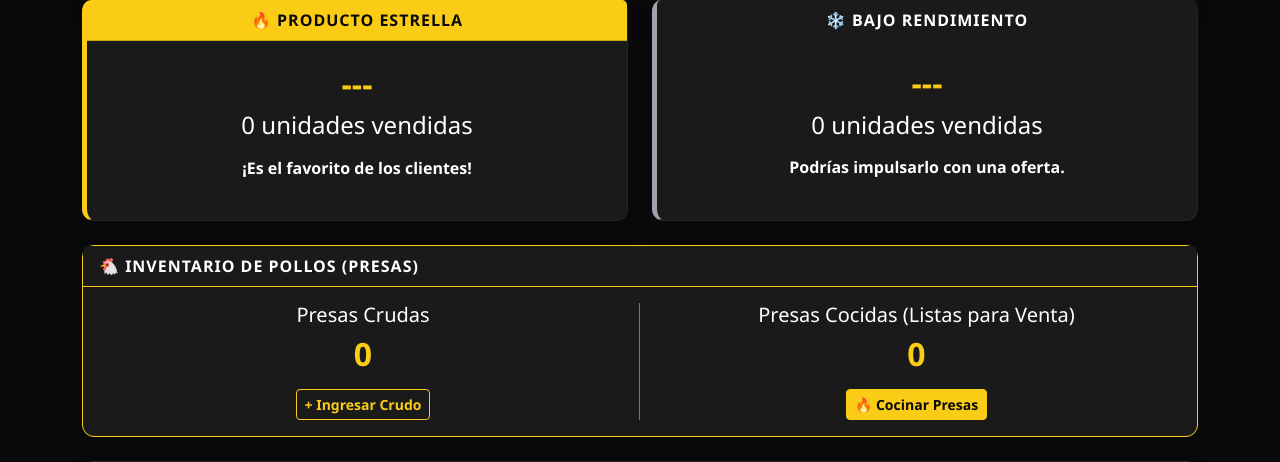
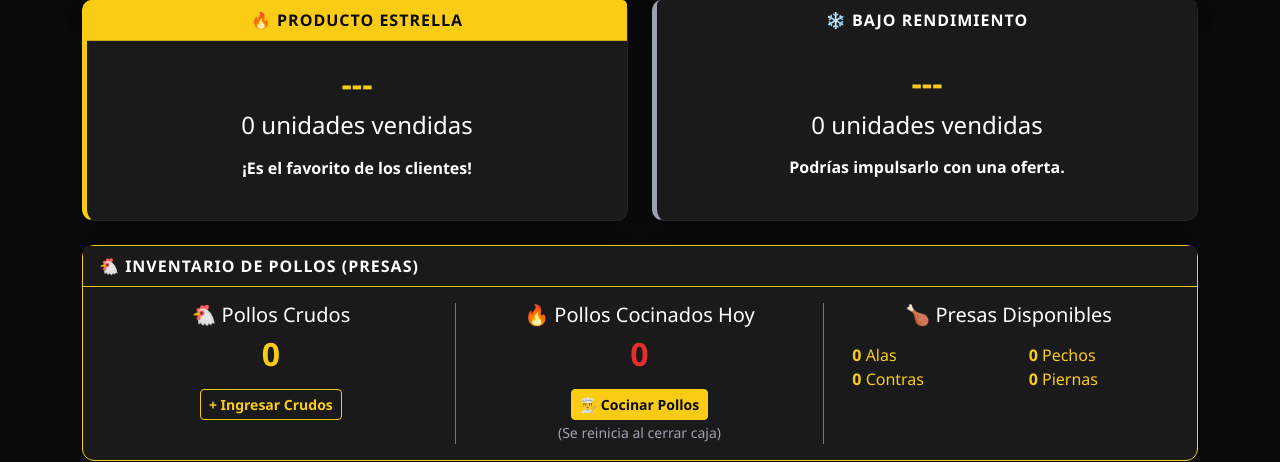
Before and after one commit to Chelo-sanguino/Pollos-Ki-King, a Flask app: page /admin in a window 1280 px wide. Shown: the part 344-806 px from the top of the page. Run offline with Flask 3, Linux system fonts and the light colour scheme; data comes from the database, SQL or seed files in the repository; data that the repository does not hold is empty; some libraries are stand-ins or nearby versions.

Commit message:
Realizamos cambio en la logica en el stock para controlar mejor y de forma automatica.

```diff
--- a/backend/routes.py
+++ b/backend/routes.py
@@ -1,5 +1,6 @@
 from flask import Blueprint, request, jsonify
 from models import db, Caja, Producto, Venta, DetalleVenta, Extra, InventarioPollo
+from inventario_logic import cocinar_pollo, descontar_presas_venta, COMPOSICION_PRODUCTOS
 from datetime import datetime, timedelta
 from sqlalchemy import func, extract
 from flask import send_file
@@ -70,9 +71,14 @@ def nueva_venta():
             continue
 
         # Descontar stock
-        if prod.usa_stock:
+        if prod.usa_stock and not getattr(prod, 'tipo_presa_pollo', None):
             prod.stock_actual -= item['cantidad']
-        if prod.presas_requeridas > 0 and inventario:
+        if getattr(prod, 'tipo_presa_pollo', None) and inventario:
+            exito, msj = descontar_presas_venta(inventario, prod.tipo_presa_pollo, item['cantidad'])
+            if not exito:
+                db.session.rollback()
+                return jsonify({"error": f"Error en producto {prod.nombre}: {msj}"}), 400
+        elif prod.presas_requeridas > 0 and inventario:
             inventario.presas_cocidas -= (item['cantidad'] * prod.presas_requeridas)
 
         precio_unitario_final = prod.precio_base
@@ -113,9 +119,47 @@ def imprimir_ticket(venta_id):
     if not venta:
         return jsonify({"error": "Venta no encontrada"}), 404
 
+    from reportlab.lib.utils import simpleSplit
     ancho = 58 * mm
-    alto_cliente = max(65, 65 + (len(venta.detalles) * 8)) * mm
-    alto_cocina = max(65, 30 + (len(venta.detalles) * 8)) * mm
+
+    def calcular_alto_exacto(venta, modo="cliente"):
+        h = 2 * mm # margen superior
+        if modo == "cliente":
+            h += 23 * mm # logo
+
+        h += 3.5 * mm # titulo
+        if modo == "cocina":
+            h += 3.5 * mm # delivery
+
+        h += 3.5 * mm # ticket
+        h += 3 * mm # fecha
+        h += 3.5 * mm # separador
+
+        for detalle in venta.detalles:
+            prod = Producto.query.get(detalle.producto_id)
+            texto_prod = f"{detalle.cantidad} {prod.nombre}"
+            fuente_p = "Helvetica-Bold"
+            tamano_p = 9 if modo == "cocina" else 8
+            ancho_texto = ancho - (22 * mm if modo == "cliente" else 10 * mm)
+            lineas = simpleSplit(texto_prod, fuente_p, tamano_p, ancho_texto)
+
+            h += len(lineas) * 3.5 * mm
+            if detalle.extras:
+                h += 1 * mm + (len(detalle.extras) * 3 * mm)
+            if detalle.observaciones:
+                h += 3.5 * mm
+            h += 3 * mm
+
+        if modo == "cliente":
+            h += 3.5 * mm + 3.5 * mm + 3.5 * mm + 3 * mm + 3 * mm + 4 * mm + 3.5 * mm
+        else:
+            h += 6 * mm + 3.5 * mm
+
+        h += 5 * mm # margen inferior extra
+        return max(h, ancho + 1 * mm) # Asegurar que siempre sea vertical (alto > ancho)
+
+    alto_cliente = calcular_alto_exacto(venta, "cliente")
+    alto_cocina = calcular_alto_exacto(venta, "cocina")
 
     buffer = io.BytesIO()
     c = canvas.Canvas(buffer)
@@ -264,15 +308,39 @@ def estadisticas_mensuales():
 def listar_productos():
     # Filtrar para que solo devuelva los que tienen activo=True
     productos = Producto.query.filter_by(activo=True).all()
-    return jsonify([{
-        "id": p.id,
-        "nombre": p.nombre,
-        "precio": p.precio_base,
-        "categoria": p.categoria,
-        "usa_stock": p.usa_stock,
-        "stock_actual": p.stock_actual,
-        "presas_requeridas": p.presas_requeridas
-    } for p in productos])
+    inventario = InventarioPollo.query.first()
+
+    resultado = []
+    for p in productos:
+        # Calcular stock dinámico si es pollo
+        stock_mostrar = p.stock_actual
+        usa_stock_mostrar = p.usa_stock
+
+        if p.tipo_presa_pollo and inventario:
+            usa_stock_mostrar = True  # Para que el frontend lo muestre como producto con stock
+            comp = COMPOSICION_PRODUCTOS.get(p.tipo_presa_pollo)
+            if comp:
+                max_posible = float('inf')
+                for pieza, req in comp.items():
+                    col_name = "pechos_cocidos" if pieza == "pechos" else f"{pieza}_cocidas"
+                    disp = getattr(inventario, col_name, 0)
+                    if req > 0:
+                        max_posible = min(max_posible, disp // req)
+                stock_mostrar = max_posible if max_posible != float('inf') else 0
+            else:
+                stock_mostrar = 0
+
+        resultado.append({
+            "id": p.id,
+            "nombre": p.nombre,
+            "precio": p.precio_base,
+            "categoria": p.categoria,
+            "usa_stock": usa_stock_mostrar,
+            "stock_actual": stock_mostrar,
+            "presas_requeridas": p.presas_requeridas,
+            "tipo_presa_pollo": p.tipo_presa_pollo
+        })
+    return jsonify(resultado)
 
 @api_bp.route('/productos', methods=['POST'])
 def crear_producto():
@@ -283,7 +351,8 @@ def crear_producto():
         categoria=datos.get('categoria', 'Varios'),
         usa_stock=datos.get('usa_stock', False),
         stock_actual=datos.get('stock_actual', 0),
-        presas_requeridas=datos.get('presas_requeridas', 0)
+        presas_requeridas=datos.get('presas_requeridas', 0),
+        tipo_presa_pollo=datos.get('tipo_presa_pollo')
     )
     db.session.add(nuevo)
     db.session.commit()
@@ -303,6 +372,7 @@ def actualizar_producto(id):
     if 'usa_stock' in datos: producto.usa_stock = datos['usa_stock']
     if 'stock_actual' in datos: producto.stock_actual = int(datos['stock_actual'])
     if 'presas_requeridas' in datos: producto.presas_requeridas = int(datos['presas_requeridas'])
+    if 'tipo_presa_pollo' in datos: producto.tipo_presa_pollo = datos['tipo_presa_pollo']
 
     db.session.commit()
     return jsonify({"mensaje": "Producto actualizado correctamente"})
@@ -400,6 +470,17 @@ def cerrar_caja():
     # 2. Cerramos la caja
     caja.estado = 'Cerrada'
     caja.fecha_cierre = datetime.now()
+
+    # 3. Reiniciar el inventario de presas cocidas
+    inventario = InventarioPollo.query.first()
+    if inventario:
+        inventario.presas_cocidas = 0
+        inventario.pollos_cocidos_turno = 0
+        inventario.alas_cocidas = 0
+        inventario.pechos_cocidos = 0
+        inventario.contras_cocidas = 0
+        inventario.piernas_cocidas = 0
+
     # Guardamos el desglose en un campo de notas o similar si tu modelo lo permite
     db.session.commit()
 
@@ -733,8 +814,14 @@ def estado_inventario_pollo():
         db.session.add(inventario)
         db.session.commit()
     return jsonify({
-        "presas_crudas": inventario.presas_crudas,
-        "presas_cocidas": inventario.presas_cocidas
+        "presas_crudas": getattr(inventario, 'pollos_crudos', inventario.presas_crudas),
+        "presas_cocidas": inventario.presas_cocidas,
+        "pollos_crudos": getattr(inventario, 'pollos_crudos', 0),
+        "pollos_cocidos_turno": getattr(inventario, 'pollos_cocidos_turno', 0),
+        "alas_cocidas": getattr(inventario, 'alas_cocidas', 0),
+        "pechos_cocidos": getattr(inventario, 'pechos_cocidos', 0),
+        "contras_cocidas": getattr(inventario, 'contras_cocidas', 0),
+        "piernas_cocidas": getattr(inventario, 'piernas_cocidas', 0),
     })
 
 @api_bp.route('/inventario/pollo/ingresar_crudo', methods=['POST'])
@@ -746,6 +833,8 @@ def ingresar_crudo():
         inventario = InventarioPollo(presas_crudas=0, presas_cocidas=0)
         db.session.add(inventario)
     inventario.presas_crudas += cantidad
+    if hasattr(inventario, 'pollos_crudos'):
+        inventario.pollos_crudos += cantidad
     db.session.commit()
     return jsonify({"mensaje": "Presas crudas ingresadas con éxito"})
 
@@ -758,7 +847,13 @@ def cocinar_presas():
         inventario = InventarioPollo(presas_crudas=0, presas_cocidas=0)
         db.session.add(inventario)
 
+    exito, msj = cocinar_pollo(inventario, cantidad)
+    if not exito:
+        return jsonify({"error": msj}), 400
+
+    # Compatibilidad con lo viejo
     inventario.presas_crudas -= cantidad
     inventario.presas_cocidas += cantidad
+
     db.session.commit()
     return jsonify({"mensaje": "Presas cocinadas con éxito"})
--- a/frontend/static/js/admin.js
+++ b/frontend/static/js/admin.js
@@ -21,19 +21,49 @@ document.addEventListener('DOMContentLoaded', () => {
 });
 
 // 2. Función Maestra para el Botón "+ Nuevo Producto" y "Editar"
-function abrirModal(id = null, nombre = '', categoria = '', precio = '', usa_stock = false, stock = 0, presas = 0) {
+function abrirModal(id = null, nombre = '', categoria = '', precio = '', usa_stock = false, stock = 0, presas = 0, tipo_presa_pollo = '') {
     document.getElementById('prod-id').value = id || '';
     document.getElementById('prod-nombre').value = nombre;
-    document.getElementById('prod-categoria').value = categoria || 'Hamburguesas';
+    document.getElementById('prod-categoria').value = categoria || 'Pollos';
     document.getElementById('prod-precio').value = precio;
     document.getElementById('prod-usa-stock').checked = usa_stock;
     document.getElementById('prod-stock').value = stock;
-    document.getElementById('prod-presas').value = presas;
+    document.getElementById('prod-tipo-presa').value = tipo_presa_pollo || '';
 
     document.getElementById('tituloModal').innerText = id ? '✏️ Editar Producto' : '🍔 Nuevo Producto';
 
+    toggleTipoPresa();
     modalInstancia.show();
 }
+
+function toggleTipoPresa() {
+    const cat = document.getElementById('prod-categoria').value;
+    const divTipoPresa = document.getElementById('div-tipo-presa');
+    const divUsaStock = document.getElementById('prod-usa-stock').closest('.form-check');
+    const divStockAct = document.getElementById('prod-stock').closest('.mb-3');
+
+    if (cat === 'Pollos') {
+        divTipoPresa.style.display = 'block';
+        // Pollos no usan el stock tradicional, usan inventario centralizado
+        if(divUsaStock) divUsaStock.style.display = 'none';
+        if(divStockAct) divStockAct.style.display = 'none';
+        document.getElementById('prod-usa-stock').checked = false;
+        document.getElementById('prod-stock').value = 0;
+    } else {
+        divTipoPresa.style.display = 'none';
+        document.getElementById('prod-tipo-presa').value = '';
+        if(divUsaStock) divUsaStock.style.display = 'block';
+        if(divStockAct) divStockAct.style.display = 'block';
+    }
+}
+
+document.addEventListener('DOMContentLoaded', () => {
+    // Escuchar cambios en la categoría
+    const selCat = document.getElementById('prod-categoria');
+    if(selCat) {
+        selCat.addEventListener('change', toggleTipoPresa);
+    }
+});
 
 // 3. Guardar Cambios (Crea o Edita)
 async function guardarProducto() {
@@ -44,7 +74,7 @@ async function guardarProducto() {
         precio: parseFloat(document.getElementById('prod-precio').value),
         usa_stock: document.getElementById('prod-usa-stock').checked,
         stock_actual: parseInt(document.getElementById('prod-stock').value) || 0,
-        presas_requeridas: parseInt(document.getElementById('prod-presas').value) || 0
+        tipo_presa_pollo: document.getElementById('prod-tipo-presa').value
     };
 
     const url = id ? `/api/productos/${id}` : '/api/productos';
@@ -93,10 +123,10 @@ async function cargarListaAdmin() {
                 <td><span class="badge bg-secondary">${p.categoria}</span></td>
                 <td class="text-warning fw-bold">${p.precio.toFixed(2)} Bs.</td>
                 <td>${p.usa_stock ? `<span class="badge bg-info">${p.stock_actual}</span>` : '<span class="text-muted">-</span>'}</td>
-                <td>${p.presas_requeridas > 0 ? `<span class="badge bg-danger">${p.presas_requeridas}</span>` : '<span class="text-muted">-</span>'}</td>
+                <td>${p.tipo_presa_pollo ? `<span class="badge bg-danger">${p.tipo_presa_pollo}</span>` : '<span class="text-muted">-</span>'}</td>
                 <td>
                     <button class="btn btn-sm btn-outline-warning me-1"
-                            onclick="abrirModal(${p.id}, '${p.nombre.replace(/'/g, "\\'")}', '${p.categoria}', ${p.precio}, ${p.usa_stock}, ${p.stock_actual || 0}, ${p.presas_requeridas || 0})">✏️</button>
+                            onclick="abrirModal(${p.id}, '${p.nombre.replace(/'/g, "\\'")}', '${p.categoria}', ${p.precio}, ${p.usa_stock}, ${p.stock_actual || 0}, 0, '${p.tipo_presa_pollo || ''}')">✏️</button>
                     <button class="btn btn-sm btn-outline-danger"
                             onclick="eliminarProducto(${p.id})">🗑️</button>
                 </td>
@@ -308,8 +338,13 @@ async function cargarInventario() {
     const res = await fetch('/api/inventario/pollo');
     if (res.ok) {
         const data = await res.json();
-        document.getElementById('inv-crudas').innerText = data.presas_crudas;
-        document.getElementById('inv-cocidas').innerText = data.presas_cocidas;
+        document.getElementById('inv-pollos-crudos').innerText = data.pollos_crudos;
+        document.getElementById('inv-pollos-cocidos-turno').innerText = data.pollos_cocidos_turno;
+
+        document.getElementById('inv-alas').innerText = data.alas_cocidas;
+        document.getElementById('inv-pechos').innerText = data.pechos_cocidos;
+        document.getElementById('inv-contras').innerText = data.contras_cocidas;
+        document.getElementById('inv-piernas').innerText = data.piernas_cocidas;
     }
 }
 
@@ -347,7 +382,7 @@ async function guardarIngresoCrudo() {
 
 async function guardarCocinar() {
     const cantidad = parseInt(document.getElementById('inv-cantidad-cocinar').value);
-    const actuales = parseInt(document.getElementById('inv-crudas').innerText);
+    const actuales = parseInt(document.getElementById('inv-pollos-crudos').innerText);
 
     if (!cantidad || cantidad <= 0) return;
 
--- a/frontend/templates/admin.html
+++ b/frontend/templates/admin.html
@@ -183,15 +183,25 @@
                     </div>
                     <div class="card-body">
                         <div class="row text-center">
-                            <div class="col-md-6 border-end border-secondary">
-                                <h5 class="text-white">Presas Crudas</h5>
-                                <h2 class="text-warning fw-bold" id="inv-crudas">0</h2>
-                                <button class="btn btn-sm btn-outline-warning mt-2 fw-bold" onclick="abrirModalCrudo()">+ Ingresar Crudo</button>
+                            <div class="col-md-4 border-end border-secondary">
+                                <h5 class="text-white">🐔 Pollos Crudos</h5>
+                                <h2 class="text-warning fw-bold" id="inv-pollos-crudos">0</h2>
+                                <button class="btn btn-sm btn-outline-warning mt-2 fw-bold" onclick="abrirModalCrudo()">+ Ingresar Crudos</button>
                             </div>
-                            <div class="col-md-6">
-                                <h5 class="text-white">Presas Cocidas (Listas para Venta)</h5>
-                                <h2 class="text-success fw-bold" id="inv-cocidas">0</h2>
-                                <button class="btn btn-sm btn-warning mt-2 fw-bold text-dark" onclick="abrirModalCocinar()">🔥 Cocinar Presas</button>
+                            <div class="col-md-4 border-end border-secondary">
+                                <h5 class="text-white">🔥 Pollos Cocinados Hoy</h5>
+                                <h2 class="text-danger fw-bold" id="inv-pollos-cocidos-turno">0</h2>
+                                <button class="btn btn-sm btn-warning mt-2 fw-bold text-dark" onclick="abrirModalCocinar()">👨‍🍳 Cocinar Pollos</button>
+                                <br><small class="text-muted">(Se reinicia al cerrar caja)</small>
+                            </div>
+                            <div class="col-md-4">
+                                <h5 class="text-white">🍗 Presas Disponibles</h5>
+                                <div class="row text-start ps-3 pt-2">
+                                    <div class="col-6 text-warning"><span class="text-success fw-bold" id="inv-alas">0</span> Alas</div>
+                                    <div class="col-6 text-warning"><span class="text-success fw-bold" id="inv-pechos">0</span> Pechos</div>
+                                    <div class="col-6 text-warning"><span class="text-success fw-bold" id="inv-contras">0</span> Contras</div>
+                                    <div class="col-6 text-warning"><span class="text-success fw-bold" id="inv-piernas">0</span> Piernas</div>
+                                </div>
                             </div>
                         </div>
                     </div>
@@ -289,10 +299,21 @@
                         <label class="text-warning">Stock Actual:</label>
                         <input type="number" id="prod-stock" class="form-control bg-dark text-white border-secondary" value="0">
                     </div>
-                    <div class="mb-3 border-top border-secondary pt-3">
-                        <label class="text-warning">Presas Cocidas que requiere (Para Pollos):</label>
-                        <input type="number" id="prod-presas" class="form-control bg-dark text-white border-secondary" value="0">
-                        <small class="text-muted">Ej: Cuarto = 1, Medio = 2, Entero = 4</small>
+                    <div class="mb-3 border-top border-secondary pt-3" id="div-tipo-presa" style="display: none;">
+                        <label class="text-warning">Composición Exacta de Presas (Si es pollo):</label>
+                        <select id="prod-tipo-presa" class="form-control bg-dark text-white border-secondary">
+                            <option value="">No descuenta presas específicas</option>
+                            <option value="Ala">Ala (1 Ala)</option>
+                            <option value="Pierna">Pierna (1 Pierna)</option>
+                            <option value="Contra">Contra (1 Contra)</option>
+                            <option value="Pecho">Pecho (1 Pecho)</option>
+                            <option value="Pierna con Ala">Pierna con Ala (1 Ala, 1 Pierna)</option>
+                            <option value="Cuarto de Contra">Cuarto de Contra (1 Contra, 1 Pierna)</option>
+                            <option value="Cuarto de Pecho">Cuarto de Pecho (1 Pecho, 1 Ala)</option>
+                            <option value="Medio Pollo">Medio Pollo (1 de cada)</option>
+                            <option value="Pollo Entero">Pollo Entero (2 de cada)</option>
+                        </select>
+                        <small class="text-muted">Descontará exactamente las piezas indicadas de los pollos cocidos.</small>
                     </div>
                 </div>
                 <div class="modal-footer border-warning">
@@ -379,13 +400,13 @@
         <div class="modal-dialog">
             <div class="modal-content bg-dark border-warning">
                 <div class="modal-header border-warning">
-                    <h5 class="modal-title text-warning">Cocinar Presas</h5>
-                    <button type="button" class="btn-close btn-close-white" data-bs-dismiss="modal"></button>
+                    <h5 class="modal-title text-warning" id="modalCocinarLabel">👨‍🍳 Cocinar Pollos</h5>
+                    <button type="button" class="btn-close btn-close-white" data-bs-dismiss="modal" aria-label="Close"></button>
                 </div>
                 <div class="modal-body">
                     <div class="mb-3">
-                        <label class="text-warning">Cantidad de presas a cocinar:</label>
-                        <input type="number" id="inv-cantidad-cocinar" class="form-control bg-dark text-white border-secondary" min="1">
+                        <label class="text-white">Cantidad de Pollos Crudos a Cocinar:</label>
+                        <input type="number" id="inv-cantidad-cocinar" class="form-control bg-dark text-white border-secondary" placeholder="Ej: 5">
                     </div>
                 </div>
                 <div class="modal-footer border-warning">
```
Also changed, not shown: backend/init_db.py (+23 -10 lines), backend/inventario_logic.py (added, +69 -0 lines), backend/models.py (+7 -0 lines).
